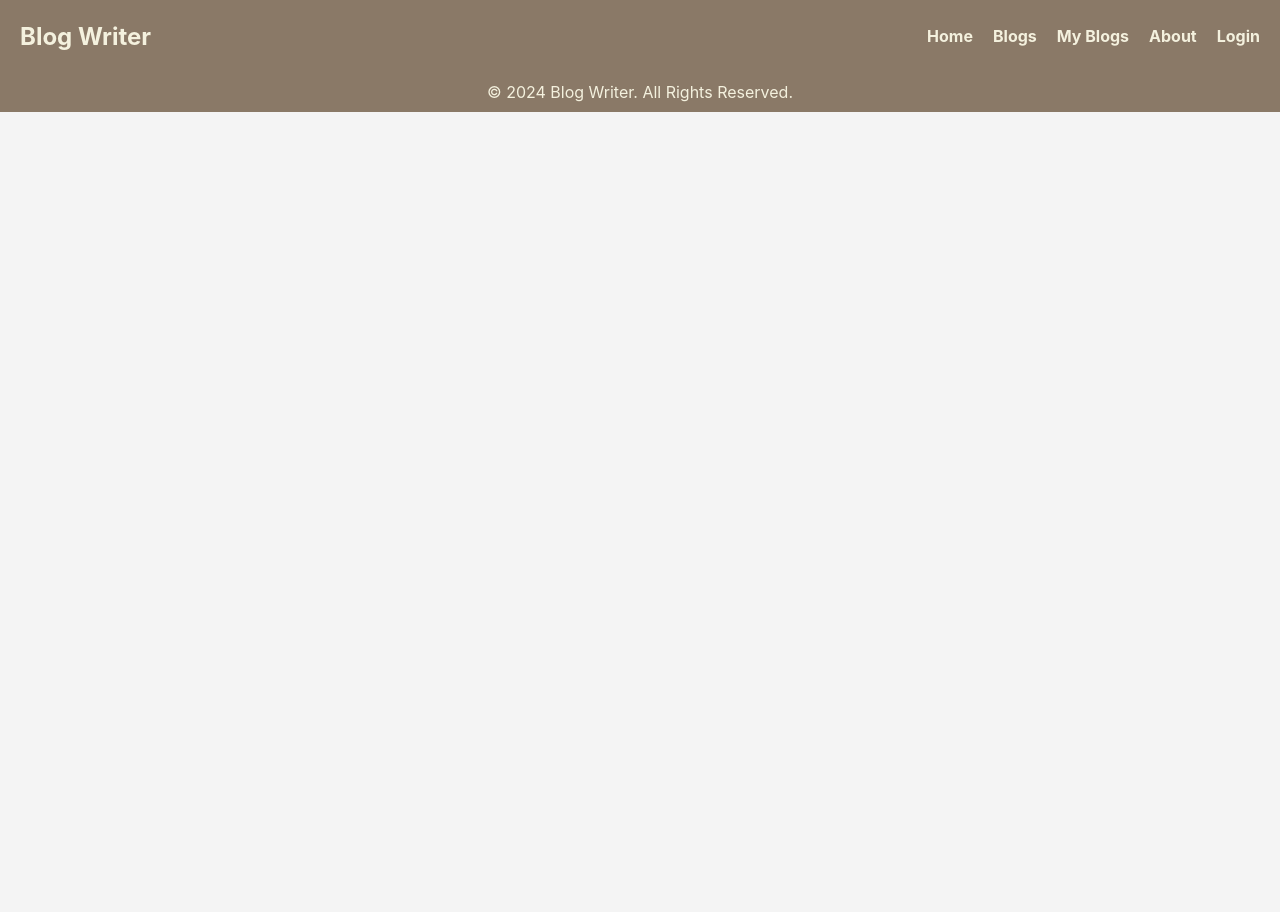
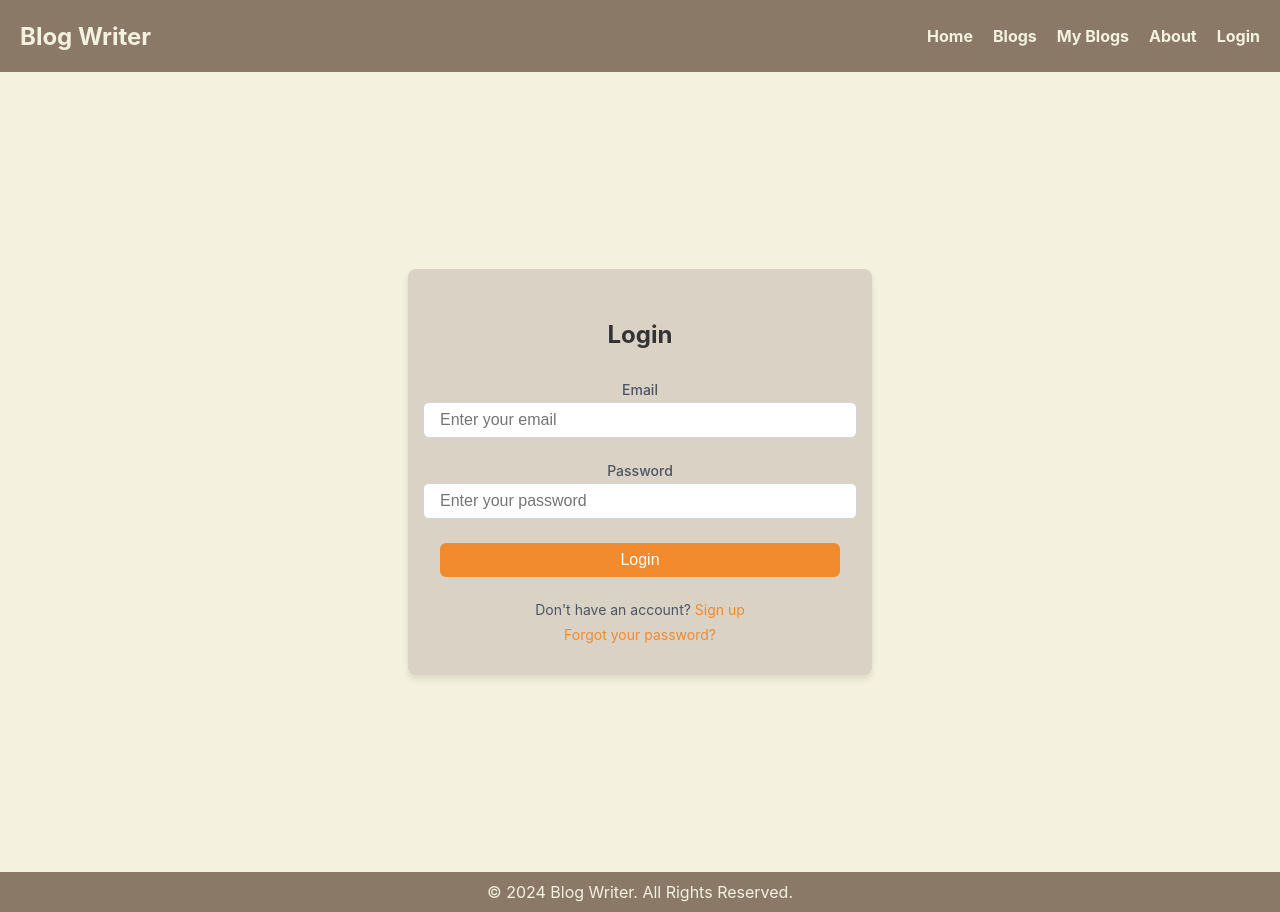
Before and after one commit to Shreeza7/CMPS-420, a React (Create React App) app in the folder frontend/: page /login in a window 1280 px wide. Before the commit the page ends 800 px from the top, so only its background shows below. Built offline with nearby package versions, Linux system fonts and the light colour scheme.

Commit message:
fixed footer, working login page, added signup page

```diff
--- a/frontend/package.json
+++ b/frontend/package.json
@@ -6,6 +6,7 @@
     "@testing-library/jest-dom": "^5.17.0",
     "@testing-library/react": "^13.4.0",
     "@testing-library/user-event": "^13.5.0",
+    "lucide-react": "^0.454.0",
     "react": "^18.3.1",
     "react-dom": "^18.3.1",
     "react-router-dom": "^6.27.0",
--- a/frontend/src/App.js
+++ b/frontend/src/App.js
@@ -4,19 +4,38 @@ import './App.css';
 import Header from './components/header';
 import MainSection from './components/main';
 import BlogPage from './components/blogs';
+import LoginPage from './components/login';
 import Footer from './components/footer';
+import SignUpPage from './components/signup';
 
 const App = () => {
   return (
+    <div style={styles.container}> {/* Flex container to keep footer at the bottom */}
       <Router>
         <Header />
+        <div style={styles.content}> {/* Content area that expands to fill space */}
           <Routes>
             <Route path="/" element={<MainSection />} />
             <Route path="/blogs" element={<BlogPage />} />
+            <Route path="/login" element={<LoginPage />} />
+            <Route path="/signup" element={<SignUpPage />} />
           </Routes>
+        </div>
         <Footer />
       </Router>
+    </div>
   );
 };
 
+const styles = {
+  container: {
+    display: 'flex',
+    flexDirection: 'column',
+    minHeight: '100vh', // Ensures the container takes up the full viewport height
+  },
+  content: {
+    flex: 1, // Expands to fill remaining space to keep footer at the bottom
+  },
+};
+
 export default App;
--- a/frontend/src/components/login.js
+++ b/frontend/src/components/login.js
@@ -1,20 +1,8 @@
-/*import React from 'react';
+import React from 'react';
 
 const LoginPage = () => {
   return (
     <div style={styles.container}>
-      <header style={styles.header}>
-        <h1 style={styles.logo}>Blog Writer</h1>
-        <nav>
-          <ul style={styles.navList}>
-            <li style={styles.navItem}>Home</li>
-            <li style={styles.navItem}>Blogs</li>
-            <li style={styles.navItem}>About</li>
-            <li style={styles.navItem}>Login</li>
-          </ul>
-        </nav>
-      </header>
-
       <main style={styles.main}>
         <div style={styles.formContainer}>
           <h2 style={styles.formTitle}>Login</h2>
@@ -53,10 +41,6 @@ const LoginPage = () => {
           </div>
         </div>
       </main>
-
-      <footer style={styles.footer}>
-        <p>© 2024 Blog Writer. All Rights Reserved.</p>
-      </footer>
     </div>
   );
 };
@@ -67,35 +51,6 @@ const styles = {
     display: 'flex',
     flexDirection: 'column',
     backgroundColor: '#F4F1DE',
-  },
-
-  header: {
-    width: '100%',
-    backgroundColor: '#998E7B',
-    padding: '1rem',
-    display: 'flex',
-    justifyContent: 'space-between',
-    alignItems: 'center',
-  },
-
-  logo: {
-    color: 'white',
-    fontSize: '1.5rem',
-    fontWeight: 'bold',
-    margin: 0,
-  },
-
-  navList: {
-    display: 'flex',
-    gap: '1.5rem',
-    listStyle: 'none',
-    margin: 0,
-    padding: 0,
-  },
-
-  navItem: {
-    color: 'white',
-    cursor: 'pointer',
   },
 
   main: {
@@ -132,6 +87,7 @@ const styles = {
   inputGroup: {
     display: 'flex',
     flexDirection: 'column',
+    alignItems: 'center',
     gap: '0.25rem',
   },
 
@@ -189,13 +145,6 @@ const styles = {
       textDecoration: 'underline',
     },
   },
-
-  footer: {
-    backgroundColor: '#998E7B',
-    color: 'white',
-    textAlign: 'center',
-    padding: '1rem',
-  },
 };
 
-export default LoginPage;*/
+export default LoginPage;
```
Also changed, not shown: frontend/src/components/signup.js (+2 -52 lines), 1 other file (tests, documents, lock files or other folders). Lines whose indentation alone changed are shown as unchanged.
